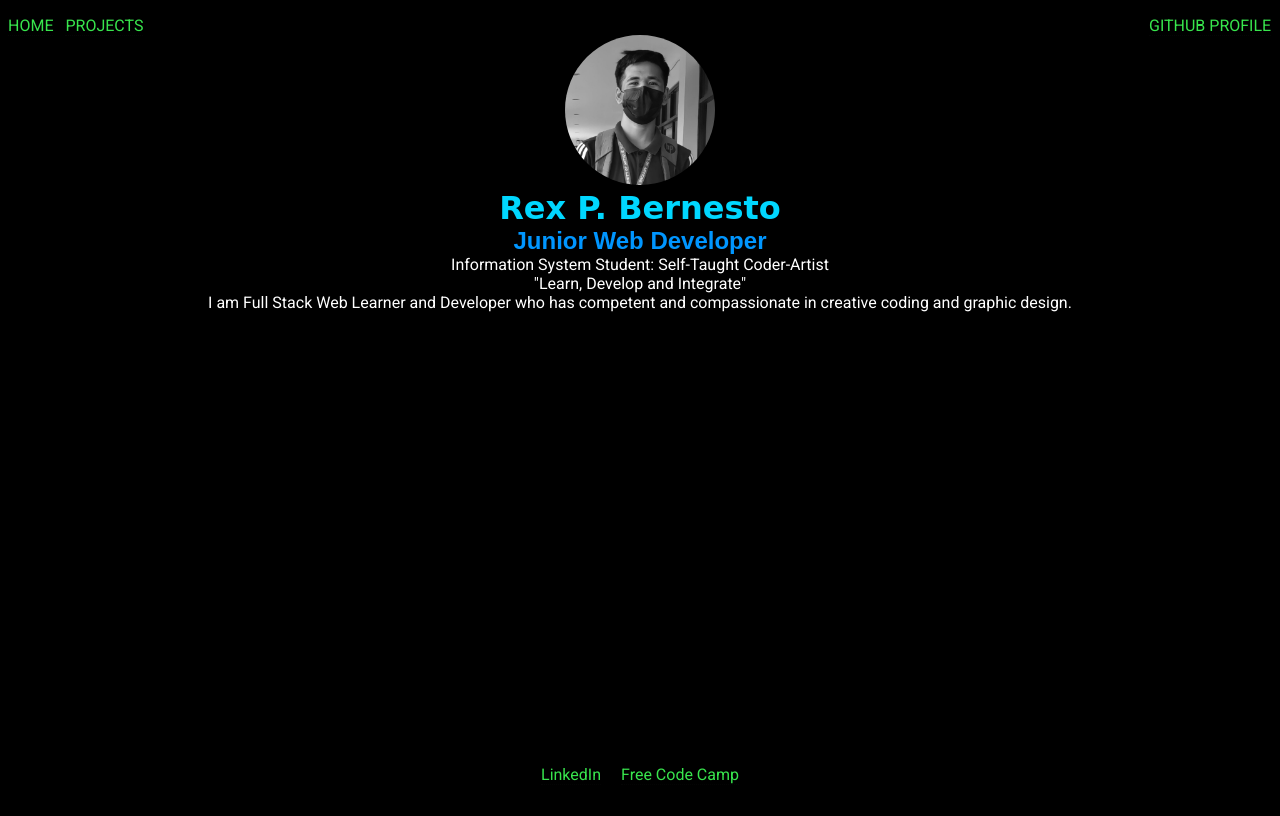
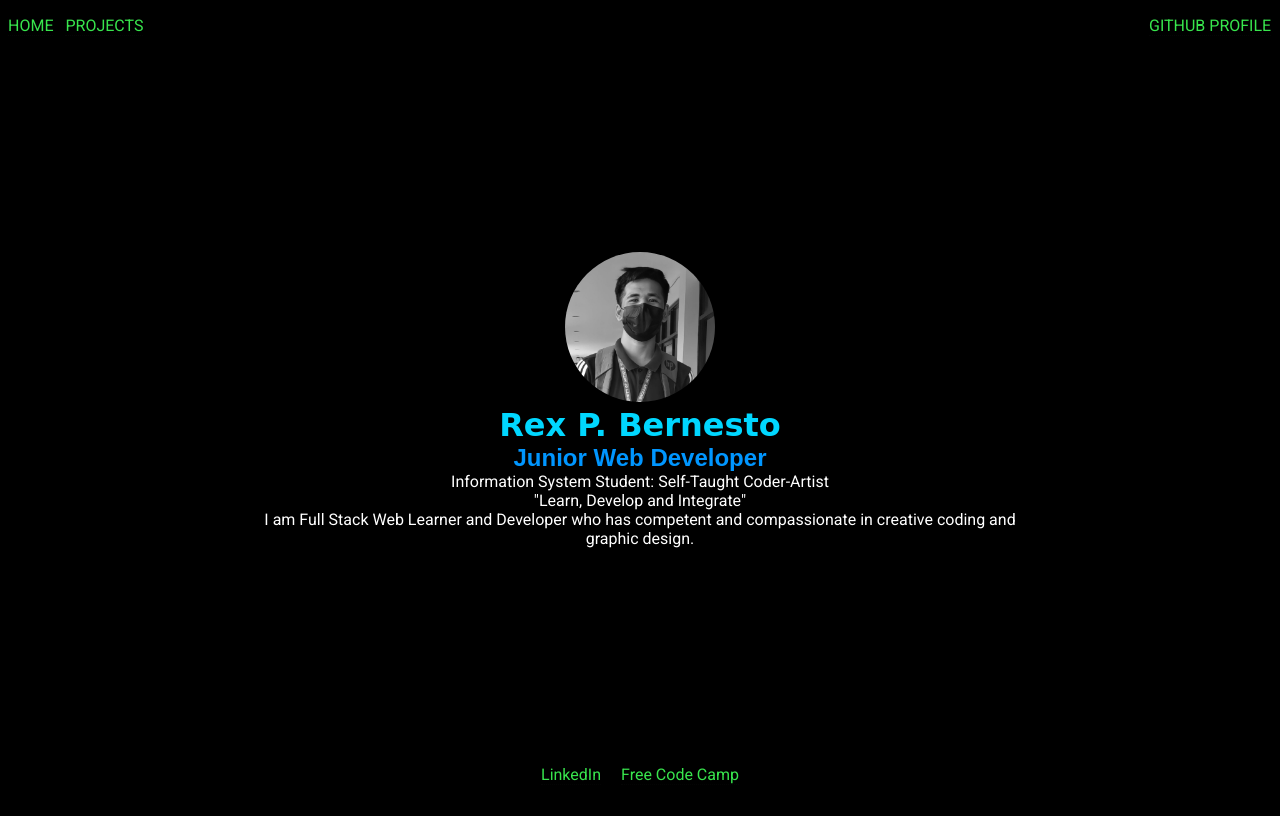
Before and after one commit to rexbernesto/static-website, a plain HTML site: page index.html in a window 1280 px wide. Drawn offline with Linux system fonts and the light colour scheme; a web font is replaced by a local one.

Commit message:
center the main content

```diff
--- a/css/styles.css
+++ b/css/styles.css
@@ -73,3 +73,11 @@ footer {
 footer a:first-child {
     margin-right: 16px;
 }
+
+#content div {
+    width: 60%;
+    position: absolute;
+    top: 50%;
+    left: 50%;
+    transform: translate(-50%, -50%);
+}
--- a/index.html
+++ b/index.html
@@ -21,7 +21,9 @@
          </nav>
         </section>
      </header>
-    <main id="content"><img
+    <main id="content">
+        <div>
+        <img
         id="my-avatar"
         src="./images/me.jpg"
         alt="This is my amazing avatar." />
@@ -29,7 +31,8 @@
         <h2>Junior Web Developer</h2>
         <p>Information System Student: Self-Taught Coder-Artist</p>
         <p>"Learn, Develop and Integrate"</p>
-        <p>I am Full Stack Web Learner and Developer who has competent and compassionate in creative coding and graphic design.</p></main>
+        <p>I am Full Stack Web Learner and Developer who has competent and compassionate in creative coding and graphic design.</p></div>
+    </main>
     <footer>
         <a href="https://www.linkedin.com/in/rexbernesto">LinkedIn</a>
         <a href="https://www.freecodecamp.org/rexbernesto">Free Code Camp</a>
```
